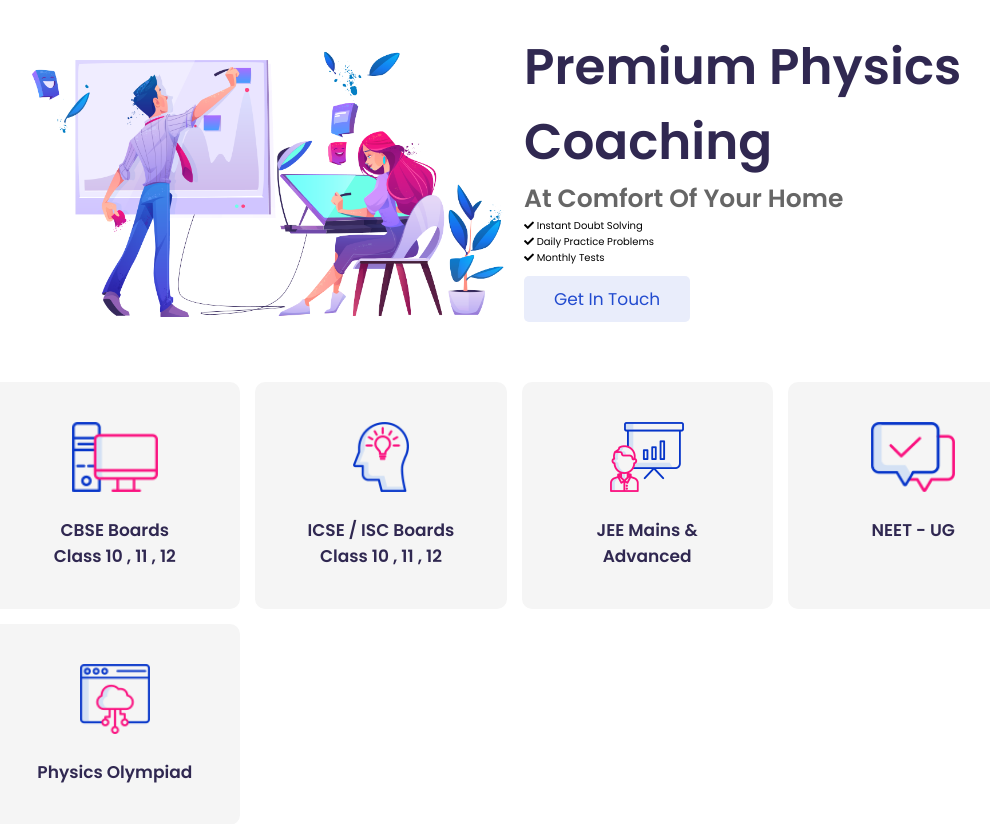
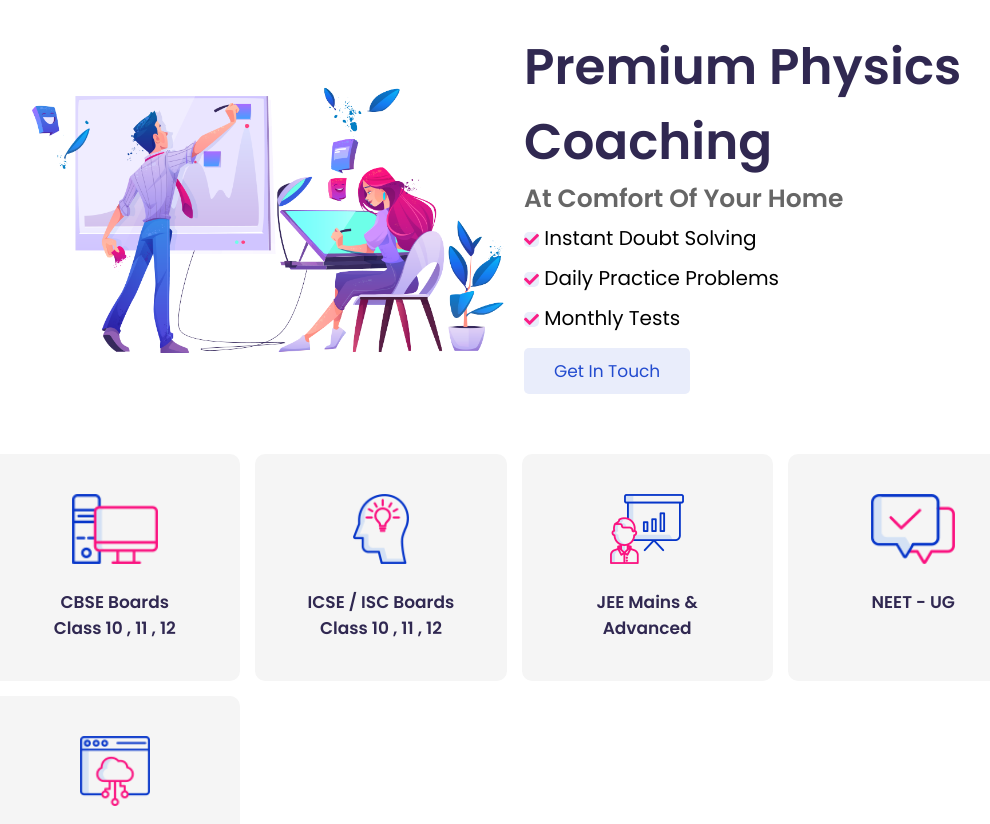
Before and after one commit to git-leo-here/PhysicsCoaching, a PHP site: page /home.php in a window 1280 px wide. Shown: the part 66-890 px from the top of the page, without its empty margins (126-1116 px from the left). Run offline with PHP 8.4, Linux system fonts and the light colour scheme.

Commit message:
fixed css

```diff
--- a/css/style.css
+++ b/css/style.css
@@ -181,6 +181,18 @@
 	color: #666;
 	padding: 1rem 0;
 	line-height: 2.5;
+}
+
+.home .content .item {
+	font-size: 2rem;
+	line-height: 2;
+}
+
+.home .content .item i {
+	color: #fa1d86;
+	font-size: 1.5rem;
+	background-color: #e9edfb;
+	border-radius: 0.5rem;
 }
 
 .category {
--- a/home.php
+++ b/home.php
@@ -499,7 +499,7 @@
 			<div class="box-container">
 				<div class="box">
 					<h3>explore</h3>
-					<a href="home.html">
+					<a href="home.php">
 						<i class="fas fa-arrow-right"></i> home
 					</a>
 					<a href="about.html">
```
